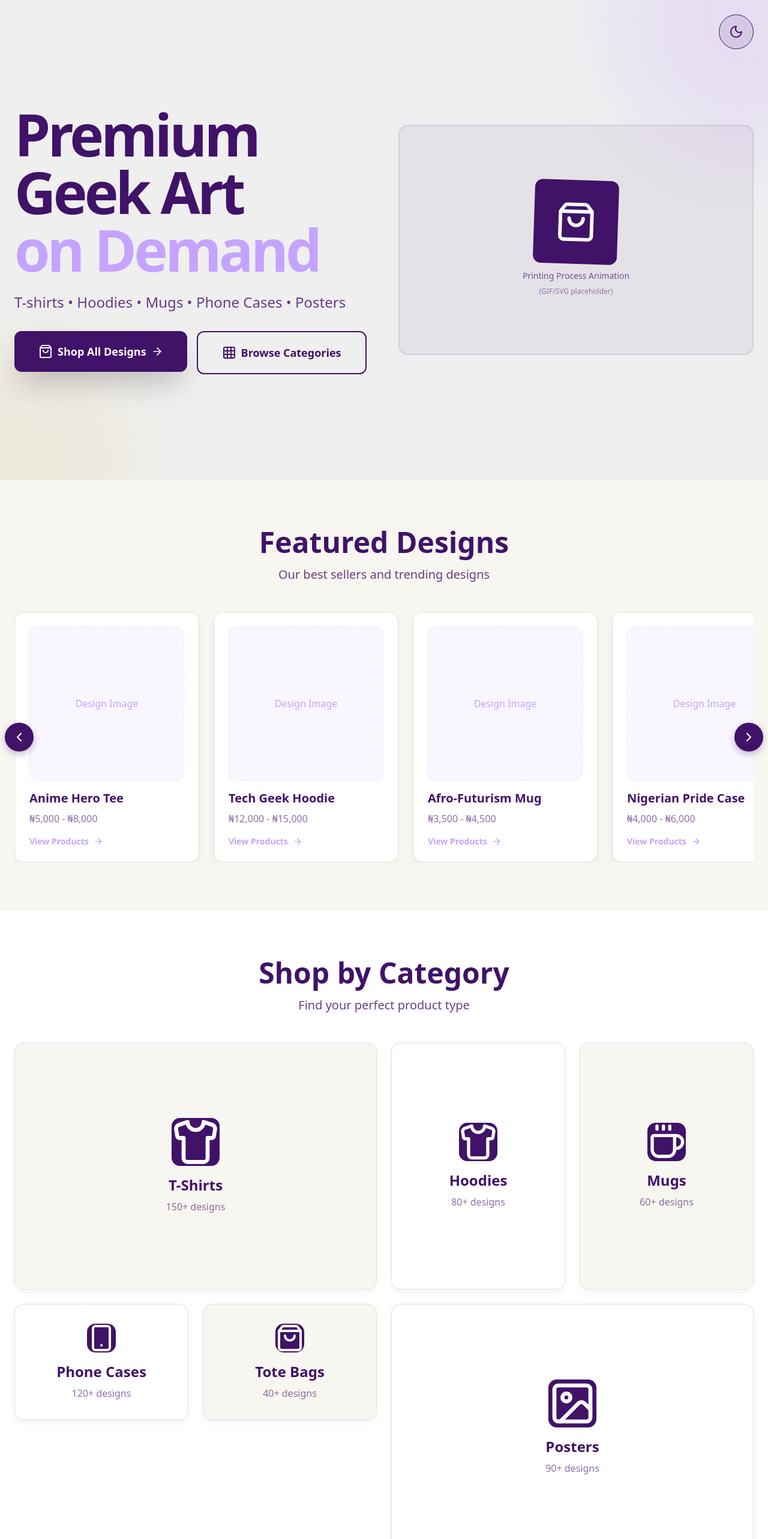
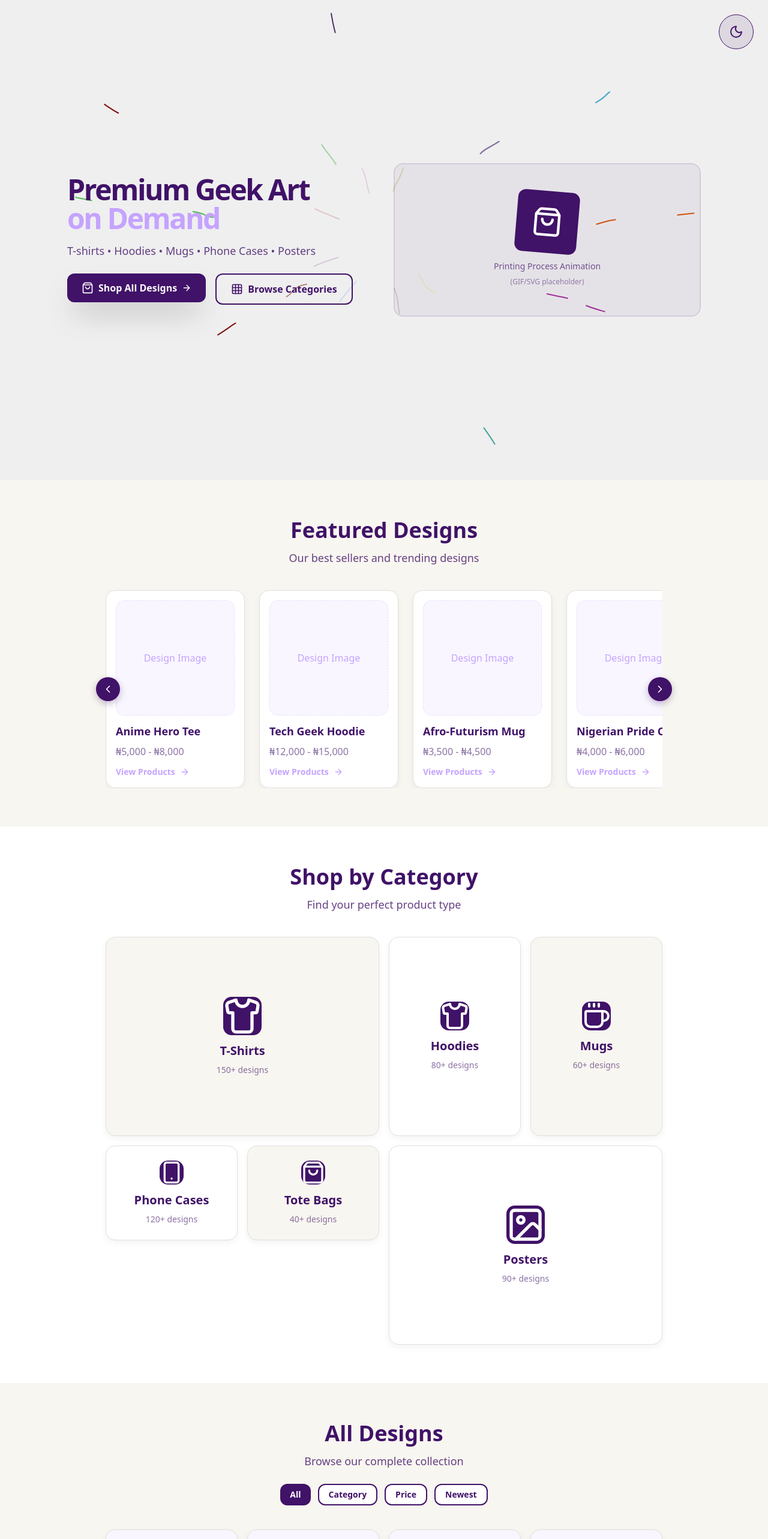
Before and after one commit to ikonicity-airban/geek-creations, a Next.js app: page / in a window 1280 px wide. Shown: the top 2566 px of the page at 60% size. Built offline with nearby package versions, Linux system fonts and the light colour scheme.

Commit message:
massive addition

```diff
--- a/src/components/home/category-grid.tsx
+++ b/src/components/home/category-grid.tsx
@@ -81,34 +81,34 @@ export const CategoryGrid = () => {
   const getIconSize = (size: string) => {
     switch (size) {
       case "large":
-        return "w-20 h-20";
+        return "w-16 h-16";
       case "medium":
-        return "w-16 h-16";
+        return "w-12 h-12";
       case "small":
-        return "w-12 h-12";
+        return "w-10 h-10";
       default:
-        return "w-12 h-12";
+        return "w-10 h-10";
     }
   };
 
   return (
-    <section className="py-20" style={{ backgroundColor: '#ffffff' }}>
-      <div className="max-w-7xl mx-auto px-6">
+    <section className="py-16" style={{ backgroundColor: '#ffffff' }}>
+      <div className="max-w-[1024px] mx-auto px-8 md:px-12">
         <motion.div
           initial={{ opacity: 0, y: 20 }}
           whileInView={{ opacity: 1, y: 0 }}
           viewport={{ once: true }}
-          className="text-center mb-12"
+          className="text-center mb-10"
         >
-          <h2 className="text-4xl md:text-5xl font-black mb-4" style={{ color: '#401268' }}>
+          <h2 className="text-3xl md:text-4xl font-black mb-3" style={{ color: '#401268' }}>
             Shop by Category
           </h2>
-          <p className="text-xl" style={{ color: 'rgba(64, 18, 104, 0.8)' }}>
+          <p className="text-base md:text-lg" style={{ color: 'rgba(64, 18, 104, 0.8)' }}>
             Find your perfect product type
           </p>
         </motion.div>
 
-        <div className="grid grid-cols-2 md:grid-cols-4 gap-4 md:gap-6 auto-rows-fr">
+        <div className="grid grid-cols-2 md:grid-cols-4 gap-3 md:gap-4 auto-rows-fr">
           {categories.map((category, index) => (
             <motion.div
               key={category.id}
@@ -121,7 +121,7 @@ export const CategoryGrid = () => {
             >
               <Link href={`/collections/${category.handle}`}>
                 <div
-                  className="h-full rounded-2xl p-6 md:p-8 cursor-pointer transition-all flex flex-col items-center justify-center"
+                  className="h-full rounded-2xl p-4 md:p-6 cursor-pointer transition-all flex flex-col items-center justify-center"
                   style={{
                     backgroundColor: index % 2 === 0 ? '#f8f6f0' : '#ffffff',
                     borderRadius: '16px',
@@ -140,15 +140,15 @@ export const CategoryGrid = () => {
                   }}
                 >
                   <div
-                    className={`${getIconSize(category.size)} mb-4 rounded-xl flex items-center justify-center`}
+                    className={`${getIconSize(category.size)} mb-3 rounded-xl flex items-center justify-center`}
                     style={{ backgroundColor: '#401268' }}
                   >
                     <category.icon className={getIconSize(category.size)} style={{ color: '#ffffff' }} />
                   </div>
-                  <h3 className="text-xl md:text-2xl font-bold mb-2 text-center" style={{ color: '#401268' }}>
+                  <h3 className="text-lg md:text-xl font-bold mb-2 text-center" style={{ color: '#401268' }}>
                     {category.name}
                   </h3>
-                  <p className="text-sm md:text-base text-center" style={{ color: 'rgba(64, 18, 104, 0.6)' }}>
+                  <p className="text-xs md:text-sm text-center" style={{ color: 'rgba(64, 18, 104, 0.6)' }}>
                     {category.count}
                   </p>
                 </div>
--- a/src/components/home/design-gallery.tsx
+++ b/src/components/home/design-gallery.tsx
@@ -26,27 +26,27 @@ export const DesignGallery = () => {
   const visibleDesigns = designs.slice(0, visibleCount);
 
   return (
-    <section className="py-20" style={{ backgroundColor: '#f8f6f0' }}>
-      <div className="max-w-7xl mx-auto px-6">
+    <section className="py-16" style={{ backgroundColor: '#f8f6f0' }}>
+      <div className="max-w-[1024px] mx-auto px-8 md:px-12">
         <motion.div
           initial={{ opacity: 0, y: 20 }}
           whileInView={{ opacity: 1, y: 0 }}
           viewport={{ once: true }}
-          className="text-center mb-12"
+          className="text-center mb-10"
         >
-          <h2 className="text-4xl md:text-5xl font-black mb-4" style={{ color: '#401268' }}>
+          <h2 className="text-3xl md:text-4xl font-black mb-3" style={{ color: '#401268' }}>
             All Designs
           </h2>
-          <p className="text-xl mb-8" style={{ color: 'rgba(64, 18, 104, 0.8)' }}>
+          <p className="text-base md:text-lg mb-6" style={{ color: 'rgba(64, 18, 104, 0.8)' }}>
             Browse our complete collection
           </p>
 
           {/* Filters Bar */}
-          <div className="flex flex-wrap gap-4 justify-center mb-12">
+          <div className="flex flex-wrap gap-3 justify-center mb-10">
             {['All', 'Category', 'Price', 'Newest'].map((filter) => (
               <button
                 key={filter}
-                className="px-6 py-2 rounded-full font-semibold transition-all"
+                className="px-4 py-1.5 rounded-full text-sm font-semibold transition-all"
                 style={{
                   backgroundColor: filter === 'All' ? '#401268' : '#ffffff',
                   color: filter === 'All' ? '#ffffff' : '#401268',
@@ -73,7 +73,7 @@ export const DesignGallery = () => {
         </motion.div>
 
         {/* Masonry/Grid Layout */}
-        <div className="grid grid-cols-2 md:grid-cols-3 lg:grid-cols-4 gap-4 md:gap-6">
+        <div className="grid grid-cols-2 md:grid-cols-3 lg:grid-cols-4 gap-3 md:gap-4">
           {visibleDesigns.map((design, index) => (
             <motion.div
               key={design.id}
@@ -135,11 +135,11 @@ export const DesignGallery = () => {
             initial={{ opacity: 0 }}
             whileInView={{ opacity: 1 }}
             viewport={{ once: true }}
-            className="text-center mt-12"
+            className="text-center mt-10"
           >
             <button
               onClick={() => setVisibleCount(prev => Math.min(prev + 12, designs.length))}
-              className="px-8 py-4 rounded-xl font-bold transition-all"
+              className="px-6 py-3 rounded-xl text-base font-bold transition-all"
               style={{
                 backgroundColor: '#401268',
                 color: '#ffffff',
--- a/src/components/home/featured-carousel.tsx
+++ b/src/components/home/featured-carousel.tsx
@@ -74,18 +74,18 @@ export const FeaturedCarousel = () => {
   };
 
   return (
-    <section className="py-20" style={{ backgroundColor: '#f8f6f0' }}>
-      <div className="max-w-7xl mx-auto px-6">
+    <section className="py-16" style={{ backgroundColor: '#f8f6f0' }}>
+      <div className="max-w-[1024px] mx-auto px-8 md:px-12">
         <motion.div
           initial={{ opacity: 0, y: 20 }}
           whileInView={{ opacity: 1, y: 0 }}
           viewport={{ once: true }}
-          className="text-center mb-12"
+          className="text-center mb-10"
         >
-          <h2 className="text-4xl md:text-5xl font-black mb-4" style={{ color: '#401268' }}>
+          <h2 className="text-3xl md:text-4xl font-black mb-3" style={{ color: '#401268' }}>
             Featured Designs
           </h2>
-          <p className="text-xl" style={{ color: 'rgba(64, 18, 104, 0.8)' }}>
+          <p className="text-base md:text-lg" style={{ color: 'rgba(64, 18, 104, 0.8)' }}>
             Our best sellers and trending designs
           </p>
         </motion.div>
@@ -112,7 +112,7 @@ export const FeaturedCarousel = () => {
                 >
                   <Link href={`/products/${design.handle}`}>
                     <div
-                      className="rounded-2xl p-6 cursor-pointer transition-all"
+                      className="rounded-2xl p-4 cursor-pointer transition-all"
                       style={{
                         backgroundColor: '#ffffff',
                         borderRadius: '16px',
@@ -132,7 +132,7 @@ export const FeaturedCarousel = () => {
                     >
                       {/* Design Image Placeholder */}
                       <div
-                        className="w-full h-64 rounded-xl mb-4 flex items-center justify-center"
+                        className="w-full h-48 rounded-xl mb-3 flex items-center justify-center"
                         style={{
                           backgroundColor: 'rgba(197, 163, 255, 0.1)',
                           border: '1px dashed rgba(197, 163, 255, 0.3)'
@@ -141,10 +141,10 @@ export const FeaturedCarousel = () => {
                         <span style={{ color: '#c5a3ff' }}>Design Image</span>
                       </div>
 
-                      <h3 className="text-xl font-bold mb-2" style={{ color: '#401268' }}>
+                      <h3 className="text-lg font-bold mb-2" style={{ color: '#401268' }}>
                         {design.name}
                       </h3>
-                      <p className="mb-4" style={{ color: 'rgba(64, 18, 104, 0.6)' }}>
+                      <p className="mb-3" style={{ color: 'rgba(64, 18, 104, 0.6)' }}>
                         {design.priceRange}
                       </p>
                       <div className="flex items-center" style={{ color: '#c5a3ff' }}>
@@ -163,7 +163,7 @@ export const FeaturedCarousel = () => {
             <>
               <button
                 onClick={prevSlide}
-                className="absolute left-0 top-1/2 -translate-y-1/2 -translate-x-4 w-12 h-12 rounded-full flex items-center justify-center"
+                className="absolute left-0 top-1/2 -translate-y-1/2 -translate-x-4 w-10 h-10 rounded-full flex items-center justify-center"
                 style={{
                   backgroundColor: '#401268',
                   color: '#ffffff',
@@ -172,11 +172,11 @@ export const FeaturedCarousel = () => {
                 onMouseEnter={(e) => e.currentTarget.style.backgroundColor = '#2d0d4a'}
                 onMouseLeave={(e) => e.currentTarget.style.backgroundColor = '#401268'}
               >
-                <ChevronLeft className="w-6 h-6" />
+                <ChevronLeft className="w-5 h-5" />
               </button>
               <button
                 onClick={nextSlide}
-                className="absolute right-0 top-1/2 -translate-y-1/2 translate-x-4 w-12 h-12 rounded-full flex items-center justify-center"
+                className="absolute right-0 top-1/2 -translate-y-1/2 translate-x-4 w-10 h-10 rounded-full flex items-center justify-center"
                 style={{
                   backgroundColor: '#401268',
                   color: '#ffffff',
@@ -185,7 +185,7 @@ export const FeaturedCarousel = () => {
                 onMouseEnter={(e) => e.currentTarget.style.backgroundColor = '#2d0d4a'}
                 onMouseLeave={(e) => e.currentTarget.style.backgroundColor = '#401268'}
               >
-                <ChevronRight className="w-6 h-6" />
+                <ChevronRight className="w-5 h-5" />
               </button>
             </>
           )}
--- a/src/components/home/hero.tsx
+++ b/src/components/home/hero.tsx
@@ -3,6 +3,7 @@
 import { motion, useScroll, useTransform } from "framer-motion";
 import { ShoppingBag, ArrowRight, Grid3x3 } from "lucide-react";
 import Link from "next/link";
+import { BackgroundLines } from "@/components/ui/background-lines";
 
 export const Hero = ({ darkMode }: { darkMode: boolean }) => {
   const { scrollY } = useScroll();
@@ -10,39 +11,11 @@ export const Hero = ({ darkMode }: { darkMode: boolean }) => {
   const opacity = useTransform(scrollY, [0, 300], [1, 0]);
 
   return (
-    <section
-      className="relative min-h-screen flex items-center justify-center overflow-hidden"
-      style={{
-        backgroundColor: darkMode ? "#0f172a" : "#efefef", // Night-blue for dark, off-white for light
-      }}
+    <BackgroundLines
+      className="flex items-center justify-center w-full min-h-screen relative"
+      darkMode={darkMode}
     >
-      {/* Animated Background Elements */}
-      <div className="absolute inset-0 overflow-hidden">
-        <motion.div
-          animate={{
-            scale: [1, 1.2, 1],
-            rotate: [0, 90, 0],
-          }}
-          transition={{ duration: 20, repeat: Infinity }}
-          className="absolute -top-40 -right-40 w-96 h-96 rounded-full blur-3xl"
-          style={{ backgroundColor: "rgba(197,163,255,0.22)" }}
-        />
-        <motion.div
-          animate={{
-            scale: [1.2, 1, 1.2],
-            rotate: [90, 0, 90],
-          }}
-          transition={{ duration: 15, repeat: Infinity }}
-          className="absolute -bottom-40 -left-40 w-96 h-96 rounded-full blur-3xl"
-          style={{
-            backgroundColor: darkMode
-              ? "rgba(226,174,61,0.15)"
-              : "rgba(226,174,61,0.1)"
-          }}
-        />
-      </div>
-
-      <div className="relative z-10 max-w-7xl mx-auto px-6 grid md:grid-cols-2 gap-12 items-center">
+      <div className="relative z-10 max-w-6xl mx-auto px-8 md:px-12 grid md:grid-cols-2 gap-8 items-center w-full">
         {/* Text Content */}
         <motion.div
           style={{ y, opacity }}
@@ -52,7 +25,7 @@ export const Hero = ({ darkMode }: { darkMode: boolean }) => {
             initial={{ opacity: 0, y: 30 }}
             animate={{ opacity: 1, y: 0 }}
             transition={{ delay: 0.3 }}
-            className="text-5xl md:text-7xl lg:text-8xl font-black tracking-tighter mb-6"
+            className="text-3xl md:text-4xl lg:text-5xl font-black tracking-tighter mb-4"
             style={{ color: darkMode ? '#f8f6f0' : '#401268' }}
           >
             Premium Geek Art
@@ -64,7 +37,7 @@ export const Hero = ({ darkMode }: { darkMode: boolean }) => {
             initial={{ opacity: 0, y: 20 }}
             animate={{ opacity: 1, y: 0 }}
             transition={{ delay: 0.5 }}
-            className="text-xl md:text-2xl mb-8"
+            className="text-base md:text-lg mb-6"
             style={{ color: darkMode ? 'rgba(248, 246, 240, 0.9)' : 'rgba(64, 18, 104, 0.8)' }}
           >
             T-shirts • Hoodies • Mugs • Phone Cases • Posters
@@ -78,7 +51,7 @@ export const Hero = ({ darkMode }: { darkMode: boolean }) => {
           >
             <Link href="/collections/all">
               <button
-                className="group relative px-10 py-5 rounded-xl font-bold text-lg shadow-2xl transition-all hover:scale-105 flex items-center justify-center"
+                className="group relative px-6 py-3 rounded-xl font-bold text-base shadow-2xl transition-all flex items-center justify-center"
                 style={{
                   backgroundColor: '#401268',
                   color: '#ffffff',
@@ -87,13 +60,13 @@ export const Hero = ({ darkMode }: { darkMode: boolean }) => {
                 onMouseEnter={(e) => e.currentTarget.style.backgroundColor = '#2d0d4a'}
                 onMouseLeave={(e) => e.currentTarget.style.backgroundColor = '#401268'}
               >
-                <ShoppingBag className="inline-block w-6 h-6 mr-2" />
+                <ShoppingBag className="inline-block w-5 h-5 mr-2" />
                 Shop All Designs
-                <ArrowRight className="inline-block w-5 h-5 ml-2 group-hover:translate-x-1 transition-transform" />
+                <ArrowRight className="inline-block w-4 h-4 ml-2 group-hover:translate-x-1 transition-transform" />
               </button>
             </Link>
             <button
-              className="px-10 py-5 border-2 rounded-xl font-bold text-lg transition-all hover:scale-105 flex items-center justify-center"
+              className="px-6 py-3 border-2 rounded-xl font-bold text-base transition-all flex items-center justify-center"
               style={{
                 borderColor: darkMode ? 'rgba(197, 163, 255, 0.5)' : '#401268',
                 color: darkMode ? '#c5a3ff' : '#401268',
@@ -109,7 +82,7 @@ export const Hero = ({ darkMode }: { darkMode: boolean }) => {
                 e.currentTarget.style.backgroundColor = 'transparent';
               }}
             >
-              <Grid3x3 className="inline-block w-6 h-6 mr-2" />
+              <Grid3x3 className="inline-block w-5 h-5 mr-2" />
               Browse Categories
             </button>
           </motion.div>
@@ -117,13 +90,13 @@ export const Hero = ({ darkMode }: { darkMode: boolean }) => {
 
         {/* Printing Animation Placeholder */}
         <motion.div
-          initial={{ opacity: 0, scale: 0.8 }}
-          animate={{ opacity: 1, scale: 1 }}
+          initial={{ opacity: 0 }}
+          animate={{ opacity: 1 }}
           transition={{ delay: 0.9 }}
           className="relative"
         >
           <div
-            className="w-full h-96 rounded-2xl flex items-center justify-center"
+            className="w-full h-64 rounded-2xl flex items-center justify-center"
             style={{
               backgroundColor: darkMode
                 ? 'rgba(197, 163, 255, 0.1)'
@@ -142,7 +115,7 @@ export const Hero = ({ darkMode }: { darkMode: boolean }) => {
                   rotate: [0, 5, -5, 0],
                 }}
                 transition={{ duration: 2, repeat: Infinity }}
-                className="w-32 h-32 mx-auto mb-4"
+                className="w-24 h-24 mx-auto mb-4"
                 style={{
                   backgroundColor: '#401268',
                   borderRadius: '12px',
@@ -151,7 +124,7 @@ export const Hero = ({ darkMode }: { darkMode: boolean }) => {
                   justifyContent: 'center'
                 }}
               >
-                <ShoppingBag className="w-16 h-16" style={{ color: '#ffffff' }} />
+                <ShoppingBag className="w-12 h-12" style={{ color: '#ffffff' }} />
               </motion.div>
               <p
                 className="text-sm"
@@ -169,6 +142,6 @@ export const Hero = ({ darkMode }: { darkMode: boolean }) => {
           </div>
         </motion.div>
       </div>
-    </section>
+    </BackgroundLines>
   );
 };
--- a/src/components/ui/background-lines.tsx
+++ b/src/components/ui/background-lines.tsx
@@ -7,19 +7,24 @@ export const BackgroundLines = ({
   children,
   className,
   svgOptions,
+  darkMode,
 }: {
   children: React.ReactNode;
   className?: string;
   svgOptions?: {
     duration?: number;
   };
+  darkMode?: boolean;
 }) => {
   return (
     <div
       className={cn(
-        "h-[20rem] md:h-screen w-full bg-white dark:bg-black",
+        "h-[20rem] md:h-screen w-full relative",
         className
       )}
+      style={{
+        backgroundColor: darkMode ? "#0f172a" : "#efefef"
+      }}
     >
       <SVG svgOptions={svgOptions} />
       {children}
```
Also changed, not shown: src/components/home/features-section.tsx (+11 -11 lines), src/components/home/production-demo.tsx (+23 -21 lines), src/components/navbar.tsx (+146 -0 lines), src/components/page-layout.tsx (added, +16 -0 lines), public/tshirt.jpg (added).
